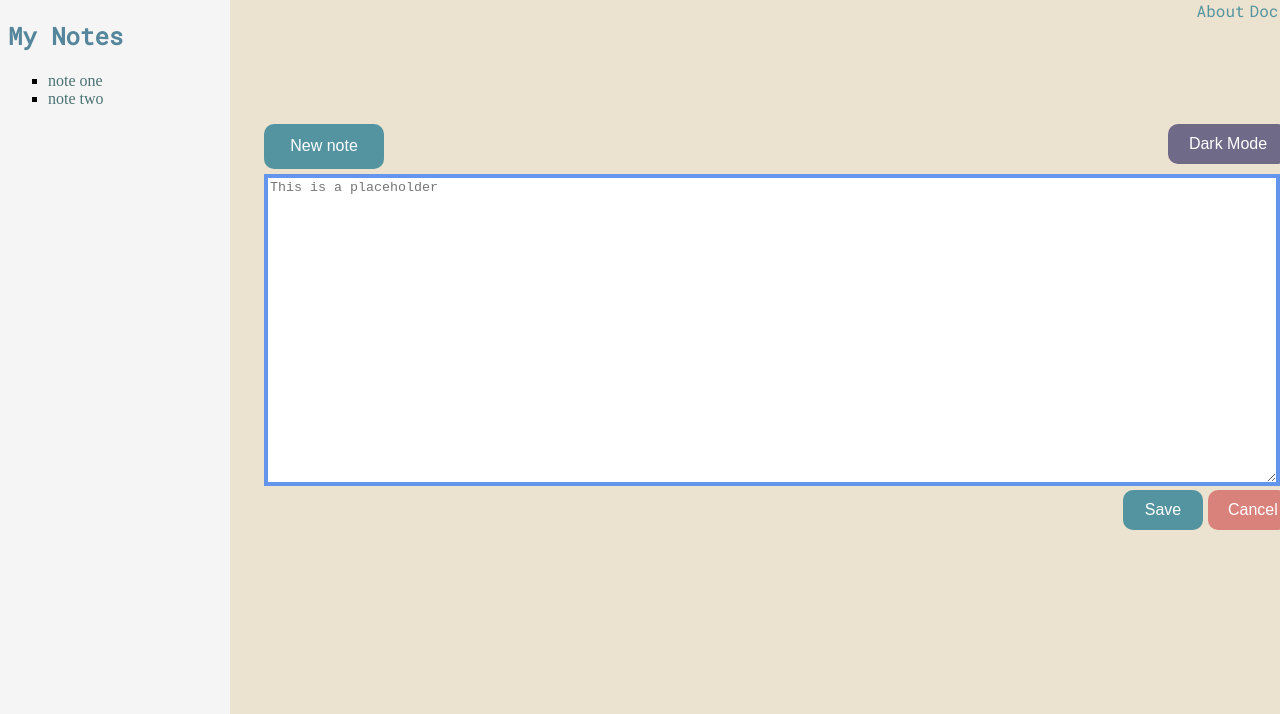
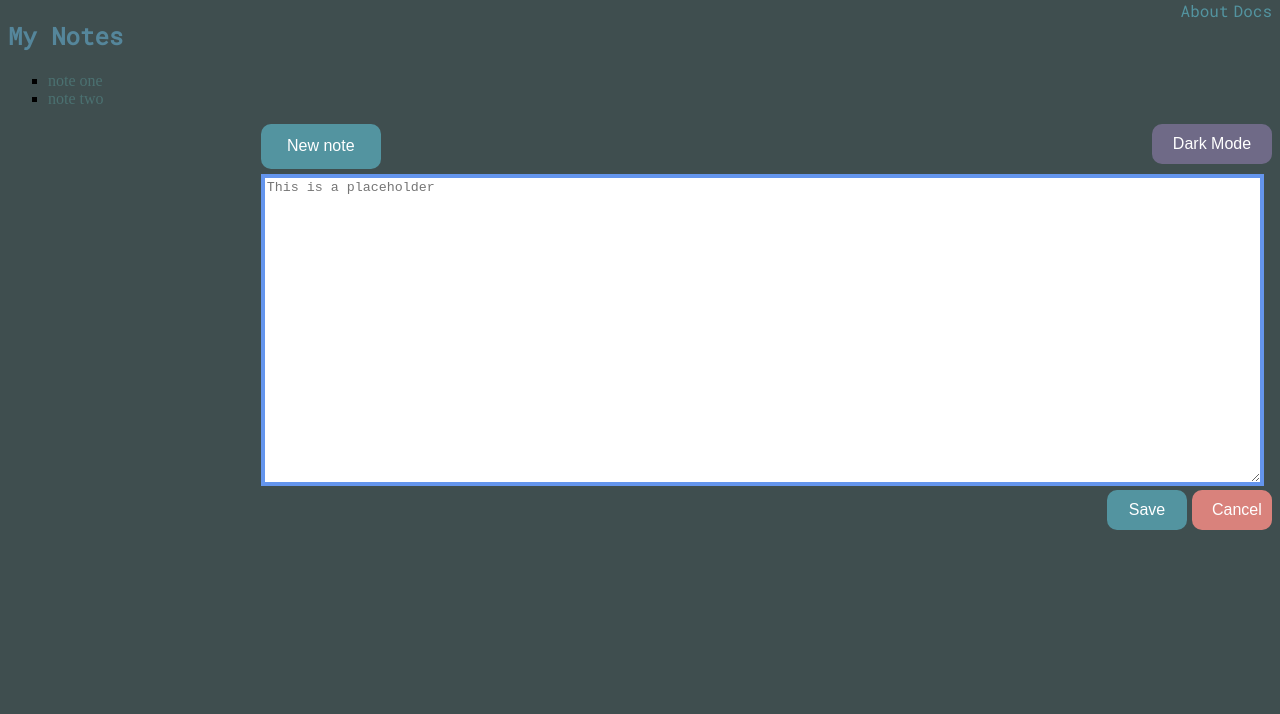
Before and after one commit to DevUppin/Assignment1, a plain HTML site: page index.html in a window 1280 px wide. Both pictures are taken after a click on the button "Dark Mode". Shown: the part 86-800 px from the top of the page. Drawn offline with Linux system fonts and the light colour scheme.

Commit message:
got basic part dmode done

```diff
--- a/index.html
+++ b/index.html
@@ -11,7 +11,7 @@
     <link href="https://fonts.googleapis.com/css2?family=Roboto+Mono&display=swap" rel="stylesheet">
     <script defer src="./scripts/script.js"></script>
 </head>
-<body>
+<body class="fullbody">
     <header>
         <h1 class="title">Take Better Notes</h1>
 
--- a/scripts/script.js
+++ b/scripts/script.js
@@ -0,0 +1,8 @@
+const darkModeTheme = document.querySelector(".dmode")
+
+function changeToDarkMode () {
+    document.body.style.backgroundColor = "#3F4E4F"
+    alert("done")
+}
+
+darkModeTheme.addEventListener('click', changeToDarkMode)
--- a/styles/stylesheet.css
+++ b/styles/stylesheet.css
@@ -1,4 +1,4 @@
-body {
+/* body {
     width: 100%;
     min-height: 100vh;
     background: linear-gradient(
@@ -8,6 +8,9 @@ body {
       #ECE2D0 0%,
       #ECE2D0 100%
     );
+} */
+body {
+    background-color: #ECE2D0;
 }
 .title {
     text-align: center;
```
